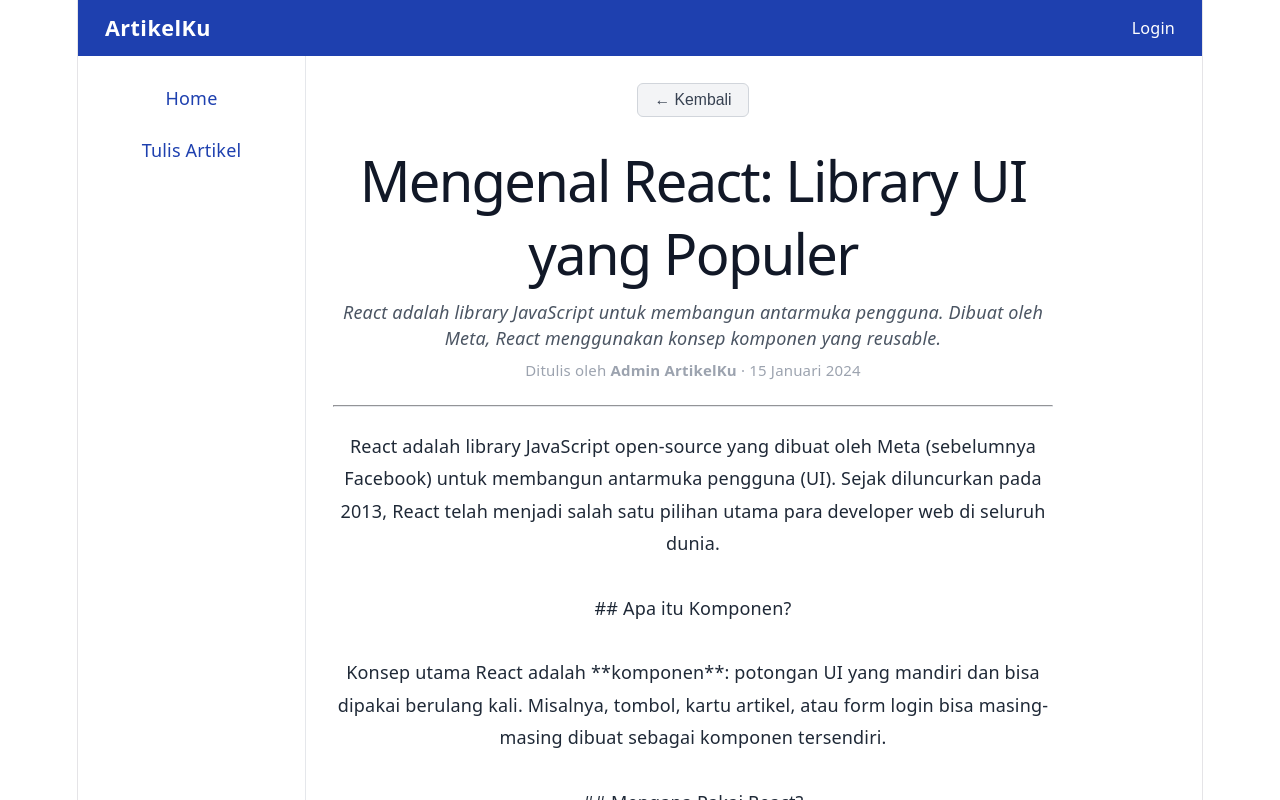
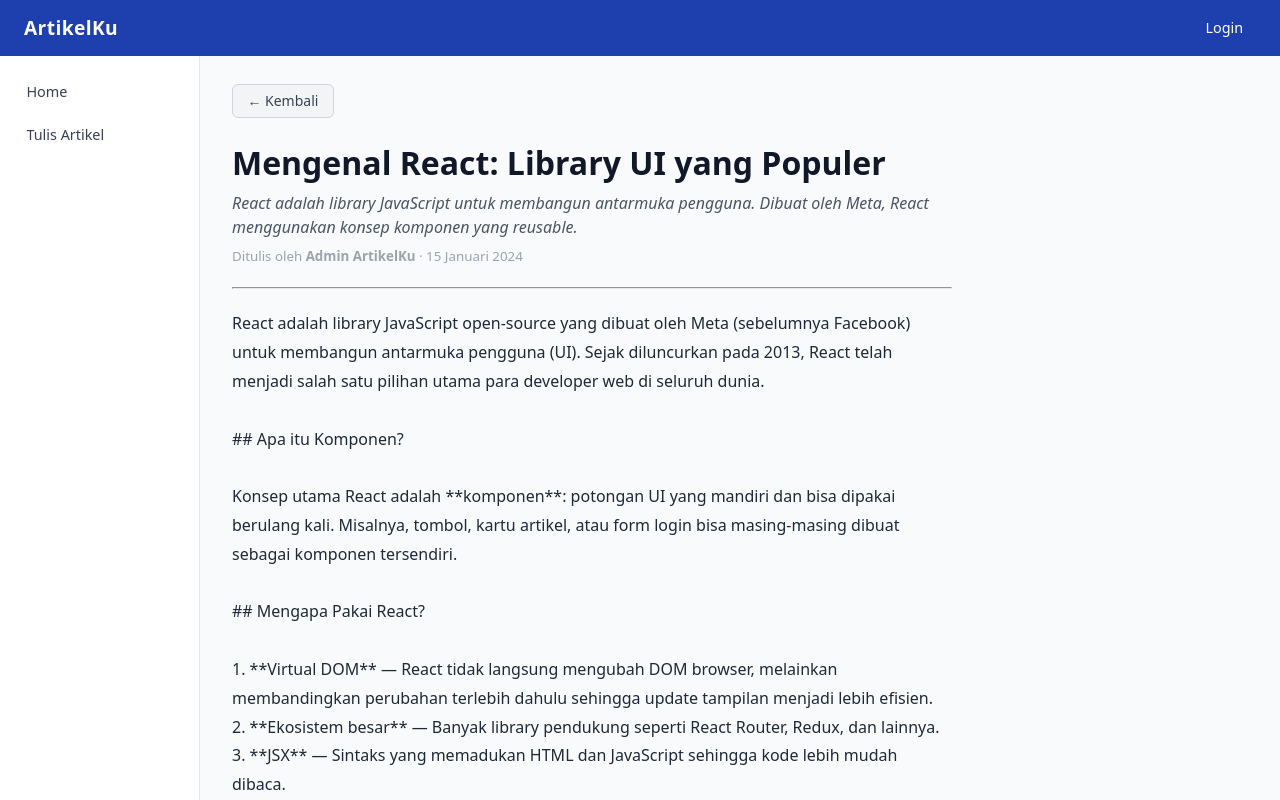
Before and after one commit to dikiapr/explore-react, a React (Vite) app: page /article/1 in a window 1280 px wide. Shown: the top 800 px of the page. Built offline with nearby package versions, Linux system fonts and the light colour scheme.

Commit message:
feat: Consistent global styling & layout

```diff
--- a/src/index.css
+++ b/src/index.css
@@ -1,111 +1,73 @@
-:root {
-  --text: #6b6375;
-  --text-h: #08060d;
-  --bg: #fff;
-  --border: #e5e4e7;
-  --code-bg: #f4f3ec;
-  --accent: #aa3bff;
-  --accent-bg: rgba(170, 59, 255, 0.1);
-  --accent-border: rgba(170, 59, 255, 0.5);
-  --social-bg: rgba(244, 243, 236, 0.5);
-  --shadow:
-    rgba(0, 0, 0, 0.1) 0 10px 15px -3px, rgba(0, 0, 0, 0.05) 0 4px 6px -2px;
-
-  --sans: system-ui, 'Segoe UI', Roboto, sans-serif;
-  --heading: system-ui, 'Segoe UI', Roboto, sans-serif;
-  --mono: ui-monospace, Consolas, monospace;
-
-  font: 18px/145% var(--sans);
-  letter-spacing: 0.18px;
-  color-scheme: light dark;
-  color: var(--text);
-  background: var(--bg);
-  font-synthesis: none;
-  text-rendering: optimizeLegibility;
-  -webkit-font-smoothing: antialiased;
-  -moz-osx-font-smoothing: grayscale;
-
-  @media (max-width: 1024px) {
-    font-size: 16px;
-  }
+*, *::before, *::after {
+  box-sizing: border-box;
 }
 
-@media (prefers-color-scheme: dark) {
-  :root {
-    --text: #9ca3af;
-    --text-h: #f3f4f6;
-    --bg: #16171d;
-    --border: #2e303a;
-    --code-bg: #1f2028;
-    --accent: #c084fc;
-    --accent-bg: rgba(192, 132, 252, 0.15);
-    --accent-border: rgba(192, 132, 252, 0.5);
-    --social-bg: rgba(47, 48, 58, 0.5);
-    --shadow:
-      rgba(0, 0, 0, 0.4) 0 10px 15px -3px, rgba(0, 0, 0, 0.25) 0 4px 6px -2px;
-  }
+:root {
+  --blue-700: #1d4ed8;
+  --blue-800: #1e40af;
+  --blue-100: #dbeafe;
+  --blue-200: #bfdbfe;
 
-  #social .button-icon {
-    filter: invert(1) brightness(2);
-  }
-}
+  --gray-50:  #f9fafb;
+  --gray-100: #f3f4f6;
+  --gray-200: #e5e7eb;
+  --gray-300: #d1d5db;
+  --gray-400: #9ca3af;
+  --gray-500: #6b7280;
+  --gray-700: #374151;
+  --gray-800: #1f2937;
+  --gray-900: #111827;
 
-#root {
-  width: 1126px;
-  max-width: 100%;
-  margin: 0 auto;
-  text-align: center;
-  border-inline: 1px solid var(--border);
-  min-height: 100svh;
-  display: flex;
-  flex-direction: column;
-  box-sizing: border-box;
+  --red-600: #dc2626;
+
+  --radius-sm: 6px;
+  --radius-md: 10px;
+  --shadow-sm: 0 1px 3px rgba(0,0,0,0.08);
+  --shadow-md: 0 4px 12px rgba(0,0,0,0.08);
+
+  font-family: system-ui, 'Segoe UI', Roboto, sans-serif;
+  font-size: 16px;
+  line-height: 1.5;
+  color: var(--gray-800);
+  background: var(--gray-50);
+  -webkit-font-smoothing: antialiased;
 }
 
 body {
   margin: 0;
 }
 
-h1,
-h2 {
-  font-family: var(--heading);
-  font-weight: 500;
-  color: var(--text-h);
+#root {
+  min-height: 100vh;
+  display: flex;
+  flex-direction: column;
 }
 
-h1 {
-  font-size: 56px;
-  letter-spacing: -1.68px;
-  margin: 32px 0;
-  @media (max-width: 1024px) {
-    font-size: 36px;
-    margin: 20px 0;
-  }
+h1, h2, h3 {
+  margin: 0;
+  line-height: 1.3;
+  color: var(--gray-900);
 }
-h2 {
-  font-size: 24px;
-  line-height: 118%;
-  letter-spacing: -0.24px;
-  margin: 0 0 8px;
-  @media (max-width: 1024px) {
-    font-size: 20px;
-  }
-}
+
 p {
   margin: 0;
 }
 
-code,
-.counter {
-  font-family: var(--mono);
-  display: inline-flex;
-  border-radius: 4px;
-  color: var(--text-h);
+button {
+  font-family: inherit;
+  font-size: inherit;
 }
 
-code {
-  font-size: 15px;
-  line-height: 135%;
-  padding: 4px 8px;
-  background: var(--code-bg);
+input, textarea {
+  font-family: inherit;
+  font-size: 0.95rem;
 }
+
+a {
+  color: var(--blue-800);
+  text-decoration: none;
+}
+
+a:hover {
+  text-decoration: underline;
+}
--- /dev/null
+++ b/src/layout/Header.module.css
@@ -0,0 +1,63 @@
+.header {
+  display: flex;
+  align-items: center;
+  justify-content: space-between;
+  padding: 0 1.5rem;
+  height: 56px;
+  background: var(--blue-800);
+  color: #fff;
+  flex-shrink: 0;
+  box-shadow: 0 2px 4px rgba(0,0,0,0.15);
+}
+
+.brand {
+  font-weight: 700;
+  font-size: 1.2rem;
+  letter-spacing: 0.02em;
+  color: #fff;
+}
+
+.nav {
+  display: flex;
+  gap: 0.75rem;
+  align-items: center;
+  font-size: 0.9rem;
+}
+
+.greeting {
+  color: var(--blue-200);
+  font-size: 0.875rem;
+}
+
+.greeting strong {
+  color: #fff;
+}
+
+.logoutBtn {
+  background: transparent;
+  border: 1px solid var(--blue-200);
+  color: #fff;
+  border-radius: var(--radius-sm);
+  padding: 0.3rem 0.8rem;
+  cursor: pointer;
+  font-size: 0.875rem;
+  transition: background 0.15s, border-color 0.15s;
+}
+
+.logoutBtn:hover {
+  background: rgba(255,255,255,0.12);
+  border-color: #fff;
+}
+
+.loginLink {
+  color: #fff;
+  font-size: 0.9rem;
+  padding: 0.3rem 0.8rem;
+  border-radius: var(--radius-sm);
+  transition: background 0.15s;
+}
+
+.loginLink:hover {
+  background: rgba(255,255,255,0.12);
+  text-decoration: none;
+}
--- a/src/layout/Header.tsx
+++ b/src/layout/Header.tsx
@@ -1,49 +1,23 @@
 import { Link } from 'react-router-dom';
 import { useAuth } from '../hooks/useAuth';
+import s from './Header.module.css';
 
 export default function Header() {
   const { currentUser, logout } = useAuth();
 
   return (
-    <header style={{
-      display: 'flex',
-      alignItems: 'center',
-      justifyContent: 'space-between',
-      padding: '0 1.5rem',
-      height: '56px',
-      background: '#1e40af',
-      color: '#fff',
-      flexShrink: 0,
-    }}>
-      <span style={{ fontWeight: 700, fontSize: '1.2rem', letterSpacing: '0.02em' }}>
-        ArtikelKu
-      </span>
-
-      <nav style={{ display: 'flex', gap: '1rem', alignItems: 'center', fontSize: '0.9rem' }}>
+    <header className={s.header}>
+      <span className={s.brand}>ArtikelKu</span>
+      <nav className={s.nav}>
         {currentUser ? (
           <>
-            <span style={{ color: '#bfdbfe' }}>
-              Halo, <strong style={{ color: '#fff' }}>{currentUser.username}</strong>
+            <span className={s.greeting}>
+              Halo, <strong>{currentUser.username}</strong>
             </span>
-            <button
-              onClick={logout}
-              style={{
-                background: 'transparent',
-                border: '1px solid #93c5fd',
-                color: '#fff',
-                borderRadius: '6px',
-                padding: '0.3rem 0.75rem',
-                cursor: 'pointer',
-                fontSize: '0.875rem',
-              }}
-            >
-              Logout
-            </button>
+            <button className={s.logoutBtn} onClick={logout}>Logout</button>
           </>
         ) : (
-          <Link to="/login" style={{ color: '#fff', textDecoration: 'none' }}>
-            Login
-          </Link>
+          <Link to="/login" className={s.loginLink}>Login</Link>
         )}
       </nav>
     </header>
--- /dev/null
+++ b/src/layout/MasterLayout.module.css
@@ -0,0 +1,18 @@
+.wrapper {
+  display: flex;
+  flex-direction: column;
+  min-height: 100vh;
+}
+
+.body {
+  display: flex;
+  flex: 1;
+  overflow: hidden;
+}
+
+.content {
+  flex: 1;
+  padding: 1.75rem 2rem;
+  overflow-y: auto;
+  background: var(--gray-50);
+}
--- a/src/layout/MasterLayout.tsx
+++ b/src/layout/MasterLayout.tsx
@@ -1,14 +1,15 @@
 import { Outlet } from 'react-router-dom';
 import Header from './Header';
 import Sidebar from './Sidebar';
+import s from './MasterLayout.module.css';
 
 export default function MasterLayout() {
   return (
-    <div style={{ display: 'flex', flexDirection: 'column', minHeight: '100vh' }}>
+    <div className={s.wrapper}>
       <Header />
-      <div style={{ display: 'flex', flex: 1, overflow: 'hidden' }}>
+      <div className={s.body}>
         <Sidebar />
-        <main style={{ flex: 1, padding: '1.5rem', overflowY: 'auto' }}>
+        <main className={s.content}>
           <Outlet />
         </main>
       </div>
--- /dev/null
+++ b/src/layout/Sidebar.module.css
@@ -0,0 +1,37 @@
+.sidebar {
+  width: 200px;
+  flex-shrink: 0;
+  border-right: 1px solid var(--gray-200);
+  padding: 1rem 0.75rem;
+  display: flex;
+  flex-direction: column;
+  gap: 0.25rem;
+  background: #fff;
+}
+
+.link {
+  display: block;
+  padding: 0.55rem 0.9rem;
+  border-radius: var(--radius-sm);
+  color: var(--gray-700);
+  font-weight: 500;
+  font-size: 0.9rem;
+  transition: background 0.15s, color 0.15s;
+  text-decoration: none;
+}
+
+.link:hover {
+  background: var(--gray-100);
+  color: var(--gray-900);
+  text-decoration: none;
+}
+
+.active {
+  background: var(--blue-100);
+  color: var(--blue-800);
+}
+
+.active:hover {
+  background: var(--blue-100);
+  color: var(--blue-700);
+}
--- a/src/layout/Sidebar.tsx
+++ b/src/layout/Sidebar.tsx
@@ -1,44 +1,14 @@
 import { NavLink } from 'react-router-dom';
-
-const linkStyle: React.CSSProperties = {
-  display: 'block',
-  padding: '0.6rem 1rem',
-  borderRadius: '6px',
-  color: '#1e40af',
-  textDecoration: 'none',
-  fontWeight: 500,
-};
-
-const activeStyle: React.CSSProperties = {
-  ...linkStyle,
-  background: '#dbeafe',
-  color: '#1d4ed8',
-};
+import s from './Sidebar.module.css';
 
 export default function Sidebar() {
+  const cls = ({ isActive }: { isActive: boolean }) =>
+    `${s.link}${isActive ? ` ${s.active}` : ''}`;
+
   return (
-    <aside style={{
-      width: '200px',
-      flexShrink: 0,
-      borderRight: '1px solid #e5e7eb',
-      padding: '1rem 0.75rem',
-      display: 'flex',
-      flexDirection: 'column',
-      gap: '0.25rem',
-    }}>
-      <NavLink
-        to="/"
-        end
-        style={({ isActive }) => isActive ? activeStyle : linkStyle}
-      >
-        Home
-      </NavLink>
-      <NavLink
-        to="/write"
-        style={({ isActive }) => isActive ? activeStyle : linkStyle}
-      >
-        Tulis Artikel
-      </NavLink>
+    <aside className={s.sidebar}>
+      <NavLink to="/" end className={cls}>Home</NavLink>
+      <NavLink to="/write" className={cls}>Tulis Artikel</NavLink>
     </aside>
   );
 }
```
